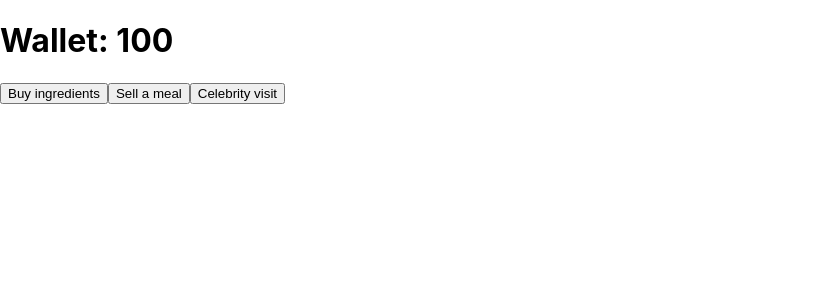
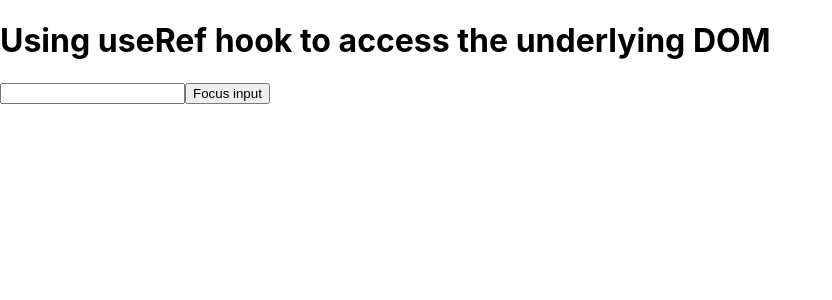
Before and after one commit to RhisavRay/Advanced-react-codes, a React (Create React App) app: page / in a window 1280 px wide. Shown: the top 300 px of the page, without its empty margins (0-832 px from the left). Built offline with nearby package versions, Linux system fonts and the light colour scheme.

Commit message:
useRef hook

```diff
--- a/src/App.js
+++ b/src/App.js
@@ -1,31 +1,23 @@
+import { useRef } from "react";
 import "./App.css";
-import { useReducer } from "react";
+
 
 function App()
 {
-  const reduce = (wallet, action) =>
+  const formInputRef = useRef(null)
+
+  const focusInput = () =>
   {
-    if(action.type === "buy") return {money: wallet.money - 10}
-    if(action.type === "sell") return {money: wallet.money + 10}
-    if(action.type === "celebrity") return {money: wallet.money + 5000}
+    formInputRef.current.focus()
   }
-
-  const [wallet, setWallet] = useReducer(reduce, {money: 100})
 
   return(
     <div>
-      <h1>Wallet: {wallet.money}</h1>
-      <div>
-        <button onClick={() => setWallet({type: "buy"})}>
-          Buy ingredients
-        </button>
-        <button onClick={() => setWallet({type: "sell"})}>
-          Sell a meal
-        </button>
-        <button onClick={() => setWallet({type: "celebrity"})}>
-          Celebrity visit
-        </button>
-      </div>
+      <h1>Using useRef hook to access the underlying DOM</h1>
+      <input type='text' ref={formInputRef}/>
+      <button onClick={focusInput}>
+        Focus input
+      </button>
     </div>
   )
 }
```
